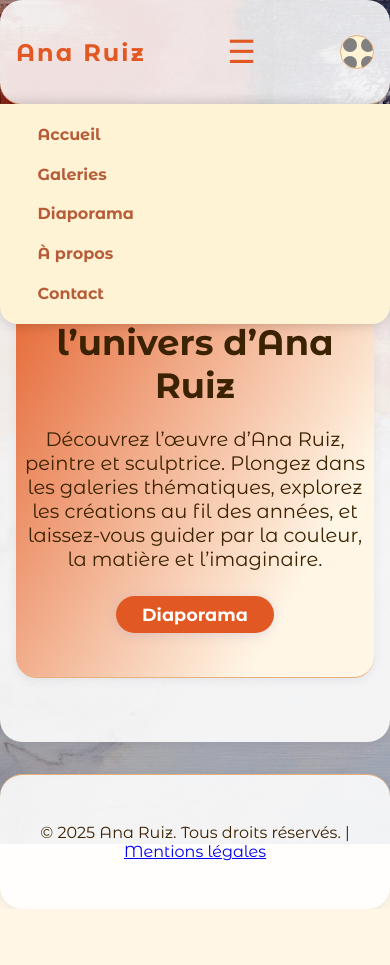
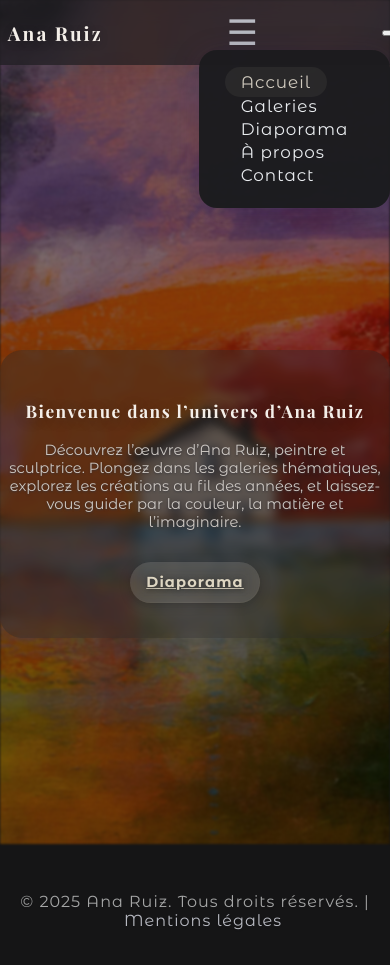
Before and after one commit to sebastiennadler/anaruiz4, a plain HTML site: page index.html in a window 390 px wide. Both pictures are taken after a click on the button "Ouvrir le menu". Before the commit the page ends 909 px from the top, so only its background shows below. Drawn offline with nearby package versions, Linux system fonts and the light colour scheme.

Commit message:
Premiers pas

```diff
--- /dev/null
+++ b/css/style-modern.css
@@ -0,0 +1,200 @@
+html, body {
+  height: 100%;
+  margin: 0;
+  padding: 0;
+  font-family: 'Montserrat Alternates', Arial, sans-serif;
+  background: #151516;
+  min-height: 100vh;
+  box-sizing: border-box;
+  color: #e9ecef;
+}
+.background-slideshow {
+  position: fixed;
+  top: 0; left: 0; width: 100vw; height: 100vh;
+  z-index: 0;
+  background: url('../img/accueil.jpg') no-repeat center center/cover;
+  filter: brightness(0.52) blur(1.2px) grayscale(10%);
+  transition: background 1s, filter 0.8s;
+  animation: bgFade 22s infinite alternate;
+}
+@keyframes bgFade {
+  0% { filter: brightness(0.52) blur(1.2px) grayscale(10%);}
+  100% { filter: brightness(0.57) blur(0.7px) grayscale(5%);}
+}
+body {
+  position: relative;
+  z-index: 1;
+}
+.navbar {
+  width: 100%;
+  position: fixed;
+  top: 0; left: 0;
+  display: flex;
+  justify-content: space-between;
+  align-items: center;
+  background: rgba(28, 28, 31, 0.70);
+  padding: 1rem 3vw;
+  z-index: 10;
+  backdrop-filter: blur(10px);
+  box-shadow: 0 8px 28px #14141424;
+  animation: navbarFadeIn 1.1s;
+}
+@keyframes navbarFadeIn {
+  from { opacity: 0; transform: translateY(-20px);}
+  to { opacity: 1; transform: translateY(0);}
+}
+.nav-logo a {
+  font-family: 'Playfair Display', serif;
+  font-size: 2rem;
+  letter-spacing: 2px;
+  color: #f4efe9;
+  text-decoration: none;
+  text-shadow: 0 2px 8px #1b1b1f55;
+  transition: color 0.2s;
+}
+.nav-logo a:hover {
+  color: #ded6c2;
+}
+.hamburger {
+  display: none;
+  background: none;
+  color: #b8bac2;
+  font-size: 2.2rem;
+  border: none;
+  cursor: pointer;
+}
+.nav-links {
+  display: flex;
+  gap: 2vw;
+  list-style: none;
+  margin: 0; padding: 0;
+}
+.nav-links a {
+  color: #e9ecef;
+  text-decoration: none;
+  font-weight: 500;
+  font-size: 1.05rem;
+  letter-spacing: 1px;
+  padding: 5px 16px;
+  border-radius: 22px;
+  transition: background 0.15s, color 0.14s;
+}
+.nav-links a.active, .nav-links a:hover {
+  color: #d1cbbf;
+  background: rgba(200, 195, 175, 0.07);
+}
+main {
+  min-height: 100vh;
+  display: flex;
+  flex-direction: column;
+  justify-content: center;
+  align-items: center;
+  z-index: 2;
+  position: relative;
+}
+.hero {
+  background: rgba(38, 37, 41, 0.38);
+  margin-top: 17vh;
+  border-radius: 22px;
+  padding: 3.5vw 7vw 3vw 7vw;
+  box-shadow: 0 6px 32px #18101823;
+  text-align: center;
+  max-width: 670px;
+  backdrop-filter: blur(5px);
+  animation: heroFadeIn 1.5s;
+}
+@keyframes heroFadeIn {
+  from { opacity: 0; transform: translateY(30px);}
+  to { opacity: 1; transform: translateY(0);}
+}
+.hero h1 {
+  font-family: 'Playfair Display', serif;
+  font-size: 2.4rem;
+  color: #f4efe9;
+  text-shadow: 0 2px 14px #22222844;
+  margin-bottom: 1.1em;
+  letter-spacing: 1.5px;
+  font-weight: 700;
+}
+.hero p {
+  font-size: 1.18rem;
+  font-weight: 400;
+  color: #cec9c4;
+  text-shadow: 0 1px 2px #34343ad1;
+  margin-bottom: 2.1em;
+}
+.btn, .glass-btn {
+  display: inline-block;
+  font-family: inherit;
+  padding: 0.88rem 2.3rem;
+  font-size: 1.13rem;
+  background: rgba(238, 233, 222, 0.15);
+  border: none;
+  border-radius: 32px;
+  color: #ded6c2;
+  text-shadow: 0 1px 5px #222c;
+  font-weight: 700;
+  backdrop-filter: blur(8px);
+  box-shadow: 0 2px 11px #0d0d1040;
+  letter-spacing: 1.1px;
+  transition: background 0.14s, color 0.14s, box-shadow 0.13s, transform 0.13s;
+  cursor: pointer;
+}
+.btn:hover, .glass-btn:hover {
+  background: rgba(238, 233, 222, 0.23);
+  color: #f4efe9;
+  transform: scale(1.032);
+  box-shadow: 0 6px 22px #1118222b;
+}
+footer {
+  width: 100%;
+  text-align: center;
+  color: #a5a6a6;
+  padding: 2rem 0 1.2rem 0;
+  position: relative;
+  z-index: 10;
+  font-size: 1rem;
+  letter-spacing: 1px;
+  text-shadow: 0 1px 2px #19191c2a;
+}
+footer a {
+  color: #b8bac2;
+  text-decoration: none;
+  margin-left: 1em;
+  font-weight: 500;
+}
+footer a:hover {
+  text-decoration: underline;
+  color: #e9ecef;
+}
+.fade-in { opacity: 0; transition: opacity 1.1s;}
+.fade-in.visible { opacity: 1;}
+/* Responsive */
+@media (max-width: 900px) {
+  .hero { padding: 6vw 4vw; }
+  .hero h1 { font-size: 2rem; }
+}
+@media (max-width: 700px) {
+  .navbar { padding: 0.7rem 2vw; }
+  .nav-links { gap: 0.6em;}
+  .hero { padding: 9vw 2vw;}
+}
+@media (max-width: 600px) {
+  .navbar { flex-wrap: wrap; }
+  .nav-logo a { font-size: 1.2rem; }
+  .nav-links {
+    display: none;
+    flex-direction: column;
+    gap: 0.2em;
+    background: rgba(28, 28, 31, 0.98);
+    position: absolute;
+    top: 50px; right: 4vw; padding: 1.4em 1.6em; border-radius: 18px; box-shadow: 0 4px 28px #2c185d38;
+  }
+  .nav-links.show { display: flex; }
+  .hamburger { display: block;}
+}
+@media (max-width: 420px) {
+  .hero h1 { font-size: 1.08rem; }
+  .hero p { font-size: 0.92rem;}
+  .btn, .glass-btn { font-size: 0.91rem; padding: 0.7rem 1rem;}
+}
--- a/index.html
+++ b/index.html
@@ -4,8 +4,8 @@
   <meta charset="UTF-8">
   <meta name="viewport" content="width=device-width, initial-scale=1.0">
   <title>Accueil - Ana Ruiz</title>
-  <link href="https://fonts.googleapis.com/css2?family=Montserrat+Alternates:wght@400;700&display=swap" rel="stylesheet">
-  <link rel="stylesheet" href="css/style.css">
+  <link href="https://fonts.googleapis.com/css2?family=Montserrat+Alternates:wght@400;700&family=Playfair+Display:wght@700&display=swap" rel="stylesheet">
+  <link rel="stylesheet" href="css/style-modern.css">
 </head>
 <body>
   <div class="background-slideshow"></div>
@@ -13,7 +13,7 @@
     <div class="nav-logo"><a href="index.html">Ana Ruiz</a></div>
     <button id="menu-toggle" aria-label="Ouvrir le menu" class="hamburger">&#9776;</button>
     <ul class="nav-links">
-      <li><a href="index.html">Accueil</a></li>
+      <li><a href="index.html" class="active">Accueil</a></li>
       <li><a href="galeries.html">Galeries</a></li>
       <li><a href="diaporama.html">Diaporama</a></li>
       <li><a href="apropos.html">À propos</a></li>
@@ -23,36 +23,29 @@
   </nav>
 
   <main>
-    <section class="hero">
+    <section class="hero fade-in">
       <h1>Bienvenue dans l’univers d’Ana Ruiz</h1>
       <p>
         Découvrez l’œuvre d’Ana Ruiz, peintre et sculptrice. Plongez dans les galeries thématiques, explorez les créations au fil des années, et laissez-vous guider par la couleur, la matière et l’imaginaire.
       </p>
-      <a class="btn" href="diaporama.html">Diaporama</a>
+      <a class="btn glass-btn" href="diaporama.html">Diaporama</a>
     </section>
   </main>
   <footer>
     <p>&copy; 2025 Ana Ruiz. Tous droits réservés. | <a href="mentions-legales.html">Mentions légales</a></p>
   </footer>
-  <script src="js/theme.js"></script>
-  <script src="js/menu.js"></script>
   <script>
-    const images = [
-    "img/annapurna.jpg",
-    "img/au-dessous-du-volcan.jpg",
-    "img/eaux-rouges.jpg",
-    "img/le-vieux-dragonnier.jpg"
-    ];
+    // Animation apparition
+    document.addEventListener("DOMContentLoaded", function() {
+      document.querySelectorAll('.fade-in').forEach(function(el) {
+        el.classList.add('visible');
+      });
+    });
 
-    let currentIndex = 0;
-    const slideshowDiv = document.querySelector('.background-slideshow');
-
-    function updateSlideshow() {
-      slideshowDiv.style.backgroundImage = `url('${images[currentIndex]}')`;
-      currentIndex = (currentIndex + 1) % images.length;
-    }
-    updateSlideshow();
-    setInterval(updateSlideshow, 5000); // Change toutes les 5 secondes
+    // Hamburger mobile toggle
+    document.getElementById('menu-toggle').onclick = function() {
+      document.querySelector('.nav-links').classList.toggle('show');
+    };
   </script>
 </body>
 </html>
```
Also changed, not shown: galeries.html (+151 -30 lines).
